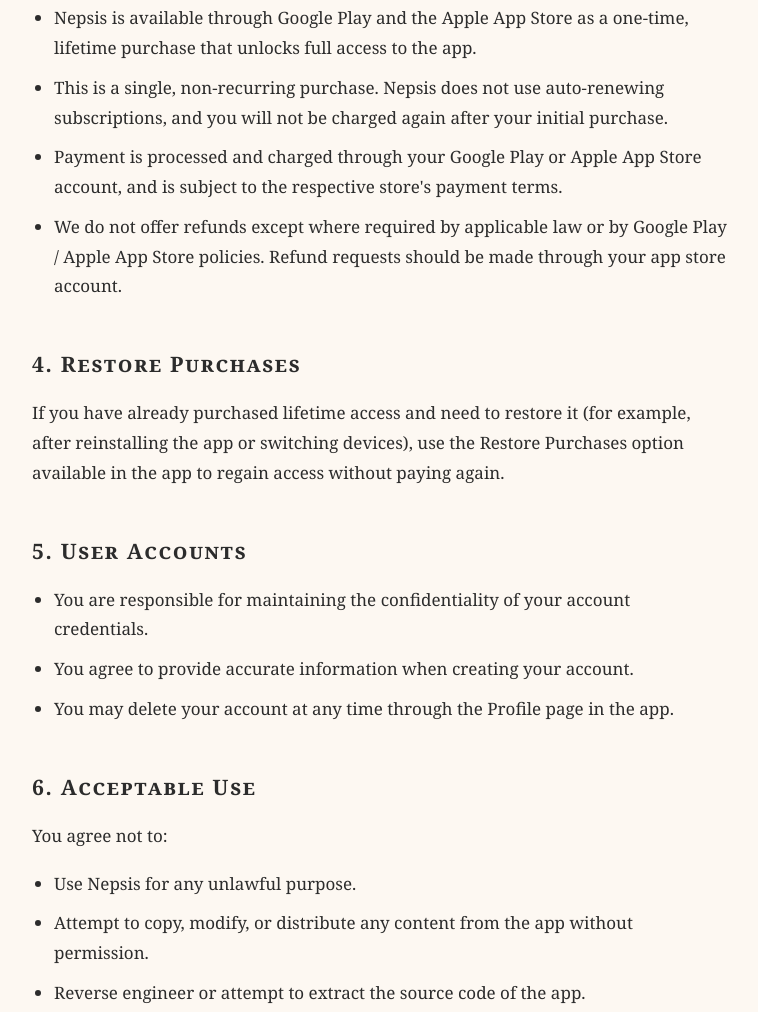
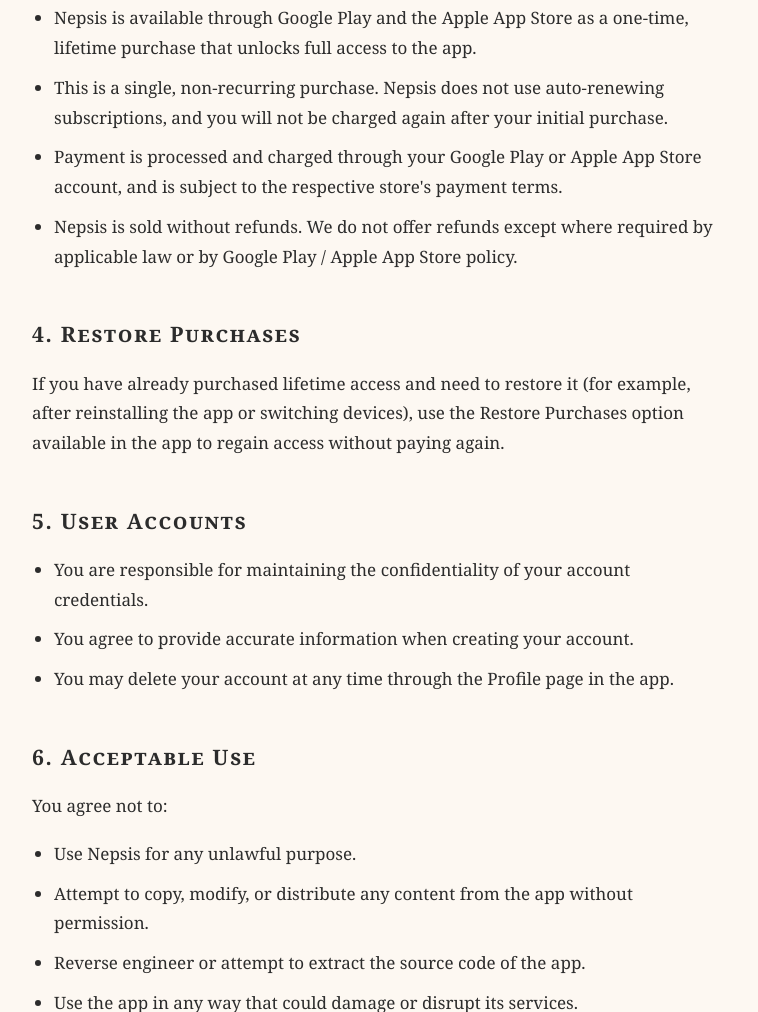
Before and after one commit to nepsisapp/nepsis-legal, a plain HTML site: page terms-of-service.html in a window 1280 px wide. Shown: the part 792-1804 px from the top of the page, without its empty margins (260-1018 px from the left). Drawn offline with Linux system fonts and the light colour scheme.

Commit message:
Update terms-of-service.html

```diff
--- a/terms-of-service.html
+++ b/terms-of-service.html
@@ -101,7 +101,7 @@
     <li>Nepsis is available through Google Play and the Apple App Store as a one-time, lifetime purchase that unlocks full access to the app.</li>
     <li>This is a single, non-recurring purchase. Nepsis does not use auto-renewing subscriptions, and you will not be charged again after your initial purchase.</li>
     <li>Payment is processed and charged through your Google Play or Apple App Store account, and is subject to the respective store's payment terms.</li>
-    <li>We do not offer refunds except where required by applicable law or by Google Play / Apple App Store policies. Refund requests should be made through your app store account.</li>
+    <li>Nepsis is sold without refunds. We do not offer refunds except where required by applicable law or by Google Play / Apple App Store policy.</li>
   </ul>
 
   <h2>4. Restore Purchases</h2>
```
